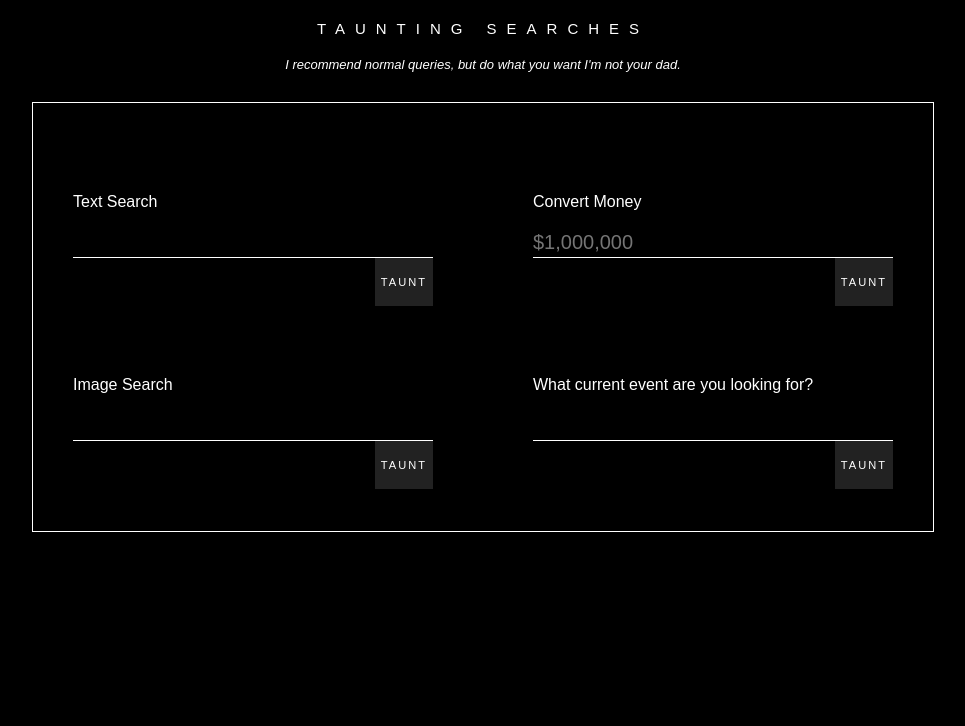
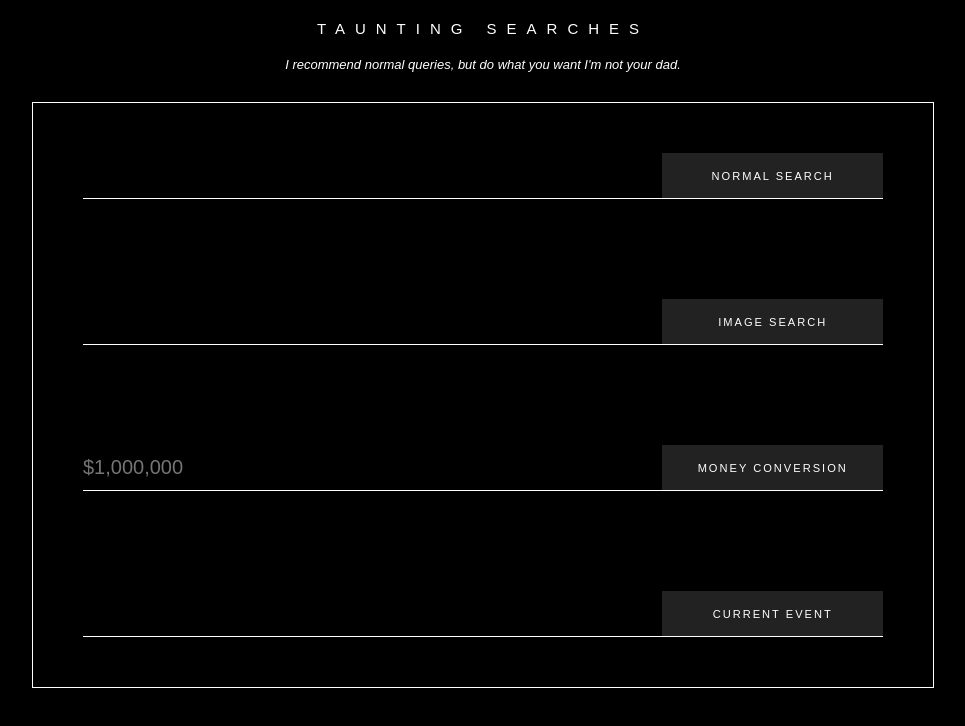
Before and after one commit to nhaglind/taunt-js, a plain HTML site: page index.html in a window 1280 px wide. Shown: the whole page, without its empty margins (157-1122 px from the left). Drawn offline with Linux system fonts and the light colour scheme.

Commit message:
make one column and better button

```diff
--- a/index.html
+++ b/index.html
@@ -12,37 +12,27 @@
 <body>
   <h1 class="taunt">Taunting Searches</h1>
   <p class="notice">I recommend normal queries, but do what you want I'm not your dad.</p>
-  <div class="flexbox-container">
-    <div>
-      <div class="search-container">
-        <p>Text Search</p>
+  <div class="flexbox-grid">
+      <div class="flex-grid-item">
         <input id="first_answer" type="text" placeholder="" />
-        <button id="first_button">Taunt</button>
-        <p class="first_response"></p>
+        <button id="first_button">Normal Search</button>
       </div>
-      <br>
-      <div class="search-container">
-        <p>Image Search</p>
+      <p class="first_response"></p>
+      <div class="flex-grid-item">
         <input id="second_answer" type="text" placeholder="" />
-        <button id="second_button">Taunt</button>
-        <p class="second_response"></p>
+        <button id="second_button">Image Search</button>
       </div>
-    </div>
-    <div>
-      <div class="search-container">
-        <p>Convert Money</p>
+      <p class="second_response"></p>
+      <div class="flex-grid-item">
         <input id="third_answer" type="text" placeholder="$1,000,000" />
-        <button id="third_button">Taunt</button>
-        <p class="third_response"></p>
+        <button id="third_button">Money Conversion</button>
       </div>
-      <br>
-      <div class="search-container">
-        <p>What current event are you looking for?</p>
+      <p class="third_response"></p>
+      <div class="flex-grid-item">
         <input id="fourth_answer" type="text" placeholder="" />
-        <button id="fourth_button">Taunt</button>
-        <p class="fourth_response"></p>
+        <button id="fourth_button">Current Event</button>
       </div>
-    </div>
+      <p class="fourth_response"></p>
   </div>
   <script src="script.js"></script>
 </body>
--- a/style.css
+++ b/style.css
@@ -6,9 +6,6 @@ body {
   color: #fff;
 }
 
-a {
-  color: #fff;
-}
 
 .taunt {
   text-align: center;
@@ -27,37 +24,32 @@ a {
   margin-bottom: 30px;
 }
 
-a:hover {
-  background: #fff;
-  color: black;
-  text-decoration: none;
-}
 
 .taunt {
   text-align: center;
   margin: 20px 0px;
 }
 
-.flexbox-container {
-  display: -ms-flex;
-  display: -webkit-flex;
-  display: flex;
+.flexbox-grid {
+	display: flex;
+	flex-wrap: wrap;
   max-width: 900px;
   margin: 0 auto;
   border: 1px solid;
 }
 
-.flexbox-container>div {
-  width: 50%;
-  padding: 40px;
+.flex-grid-item {
+  flex-grow: 1;
+	flex-shrink: 0;
+  flex-basis: 50%;
+  margin: 0 auto;
+  padding: 50px;
+	display: flex;
+	align-items: center;
 }
 
-.flexbox-container>div:first-child {
-  margin-right: 20px;
-}
-
-.search-container {
-  margin: 50px 0px;
+.first_response, .second_response, .third_response, .fourth_response {
+  margin: auto;
 }
 
 input {
@@ -67,8 +59,9 @@ input {
   border: 0;
   border-bottom: 1px solid #fff;
   color: #fff;
-  height: 30px;
+  height: 45px;
   font-size: 20px;
+  margin-right: -10px;
 }
 
 input:focus {
@@ -79,19 +72,20 @@ button {
   background: #222222;
   border: 0;
   color: #fff;
-  width: 100%
+  width: 300px;
   cursor: pointer;
   font-size: 11.1px;
   letter-spacing: 2px;
   line-height: 32px;
   float: right;
   margin-left: 10px;
-  height: 48px;
+  height: 46px;
   text-transform: uppercase;
+  border-bottom: 1px solid;
 }
 
 button:hover {
-  box-shadow: 0 7px 14px rgba(50,50,93,.1), 0 3px 6px rgba(0,0,0,.08);
+  background: red;
   color: #fff;
 }
 
```
